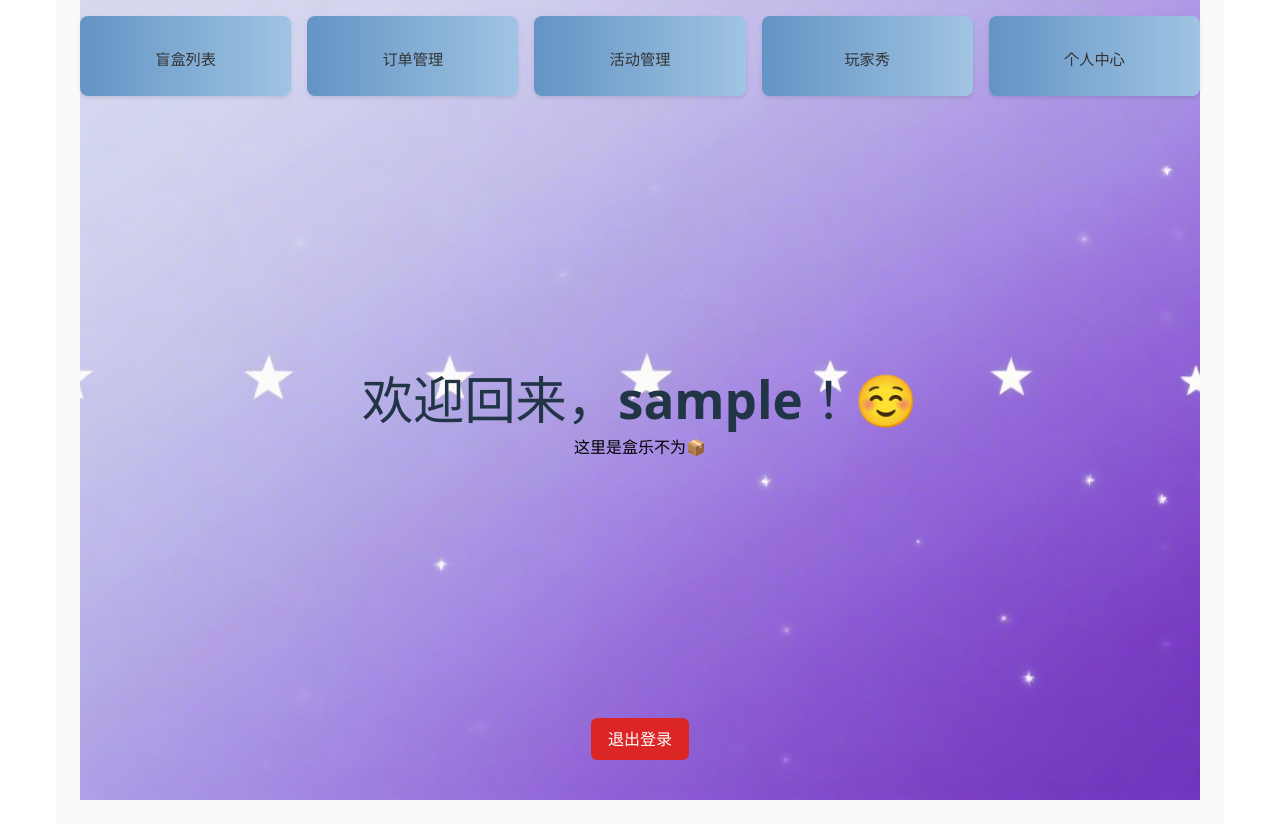
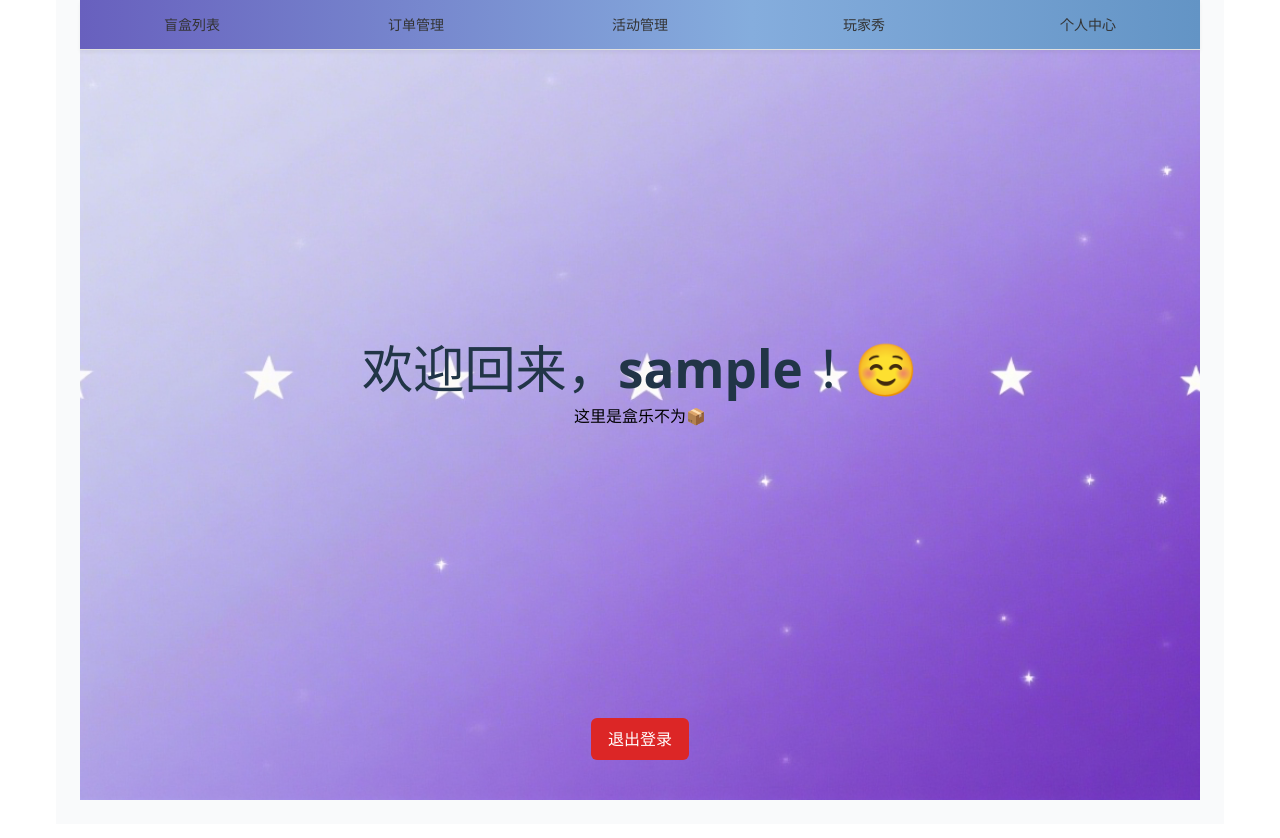
Before and after one commit to feng-ruijie/WhyNotBox, a React (Vite) app: page /dashboard in a window 1280 px wide. Shown: the top 838 px of the page. Built offline with nearby package versions, Linux system fonts and the light colour scheme; sample sign-in values are in the browser's storage.

Commit message:
第二版主页

```diff
--- /dev/null
+++ b/src/BlindBoxList.jsx
@@ -0,0 +1,63 @@
+// BlindBoxList.jsx
+import React, { useState, useEffect } from 'react';
+import BlindBoxCard from './components/BlindBoxCard';
+import Filters from './components/Filters';
+import Pagination from './components/Pagination';
+
+const BlindBoxList = () => {
+  const [boxes, setBoxes] = useState([]);
+  const [filters, setFilters] = useState({
+    category: '',
+    priceRange: [0, 1000],
+    sort: 'newest'
+  });
+  const [loading, setLoading] = useState(true);
+  const [page, setPage] = useState(1);
+  const [totalPages, setTotalPages] = useState(1);
+
+  // 获取盲盒数据
+  useEffect(() => {
+    const fetchBoxes = async () => {
+      setLoading(true);
+      // 模拟API请求
+      setTimeout(() => {
+        setBoxes(mockBlindBoxes);
+        setTotalPages(10);
+        setLoading(false);
+      }, 800);
+    };
+
+    fetchBoxes();
+  }, [filters, page]);
+
+  return (
+    <div className="container mx-auto px-4 py-8">
+      {/* 筛选区 */}
+      <Filters filters={filters} onChange={setFilters} />
+
+      {/* 列表展示 */}
+      {loading ? (
+        <div className="flex justify-center py-12">加载中...</div>
+      ) : boxes.length === 0 ? (
+        <div className="text-center py-12 text-gray-500">未找到符合条件的盲盒</div>
+      ) : (
+        <div className="grid grid-cols-1 md:grid-cols-3 lg:grid-cols-4 gap-6">
+          {boxes.map(box => (
+            <BlindBoxCard key={box.id} box={box} />
+          ))}
+        </div>
+      )}
+
+      {/* 分页组件 */}
+      {!loading && totalPages > 1 && (
+        <Pagination
+          currentPage={page}
+          totalPages={totalPages}
+          onPageChange={setPage}
+        />
+      )}
+    </div>
+  );
+};
+
+export default BlindBoxList;
--- a/src/DashBoard.jsx
+++ b/src/DashBoard.jsx
@@ -3,30 +3,18 @@ import React from 'react';
 import { useNavigate } from 'react-router-dom';
 import loginBackground from './assets/LoginBackGround.png';
 import Card from './components/Card'; // 引入组件
+import TopNavigation from './components/TopNavigation'; // 引入新组件
 import './index.css';
 const DashBoard = ({ user, onLogout }) => {
   const navigate = useNavigate();
-
-  const handleBlindBoxClick = () => navigate('/blindbox/list');
-  const handleOrderClick = () => navigate('/order/list');
-  const handleActivityClick = () => navigate('/activity/list');
-  const handleCommunityClick = () => navigate('/community');
-
-  const handleProfileClick = () => navigate('/profile'); // 个人中心路径为 profile
-
+  {/*背景图区域 */}
   return (
     <div
   className="h-[100dvh] w-[140dvh] flex flex-col bg-cover bg-center bg-no-repeat"
   style={{ backgroundImage: `url(${loginBackground})` }}
 >
   {/* 顶部卡片区域 */}
-  <div className="grid grid-cols-1 md:grid-cols-2 lg:grid-cols-5 gap-4">
-  <Card title="盲盒列表" onClick={handleBlindBoxClick} />
-  <Card title="订单管理" onClick={handleOrderClick} />
-  <Card title="活动管理" onClick={handleActivityClick} />
-  <Card title="玩家秀" onClick={handleCommunityClick} />
-  <Card title="个人中心" onClick={handleProfileClick} /> {/* 新增卡片 */}
-</div>
+  <TopNavigation />
 
   {/* 中间欢迎信息（重点调整部分） */}
   <div className="flex-1 container mx-auto px-6 flex items-center">
--- a/src/components/Card.css
+++ b/src/components/Card.css
@@ -5,7 +5,7 @@
   box-shadow: 0 2px 4px rgba(0, 0, 0, 0.1);
   margin: 1rem 0;
   width: 100%;
-  height: 80px;
+  height: auto;
 }
 
 .card h2 {
--- /dev/null
+++ b/src/components/TopNavigation.css
@@ -0,0 +1,34 @@
+.top-nav {
+  display: flex;
+  height: 50px;
+  background-image: linear-gradient(
+  to left,
+  #6394c5 0%,
+  #85addd 40%,
+  #6860be 100%    /* 蓝紫渐变 */
+);
+  border-bottom: 1px solid #e0e0e0;
+  box-shadow: 0 2px 4px rgba(0, 0, 0, 0.05);
+  position: sticky;
+  top: 0;
+  z-index: 10;
+}
+
+.nav-button {
+  flex: 1;
+  display: flex;
+  align-items: center;
+  justify-content: center;
+  background: none;
+  border: none;
+  font-size: 0.875rem;
+  font-weight: 600;
+  color: #333;
+  cursor: pointer;
+  transition: background-color 0.2s;
+  padding: 0 1rem;
+}
+
+.nav-button:hover {
+  background-color: #f5f5f5;
+}
--- /dev/null
+++ b/src/components/TopNavigation.jsx
@@ -0,0 +1,31 @@
+import React from 'react';
+import './TopNavigation.css';
+import { useNavigate } from 'react-router-dom';
+
+const TopNavigation = () => {
+  const navigate = useNavigate();
+
+  const buttons = [
+    { title: '盲盒列表', path: '/blindbox' },
+    { title: '订单管理', path: '/order' },
+    { title: '活动管理', path: '/activity' },
+    { title: '玩家秀', path: '/community' },
+    { title: '个人中心', path: '/profile' }
+  ];
+
+  return (
+    <div className="top-nav">
+      {buttons.map((btn, index) => (
+        <button
+          key={index}
+          className="nav-button"
+          onClick={() => navigate(btn.path)}
+        >
+          {btn.title}
+        </button>
+      ))}
+    </div>
+  );
+};
+
+export default TopNavigation;
```
